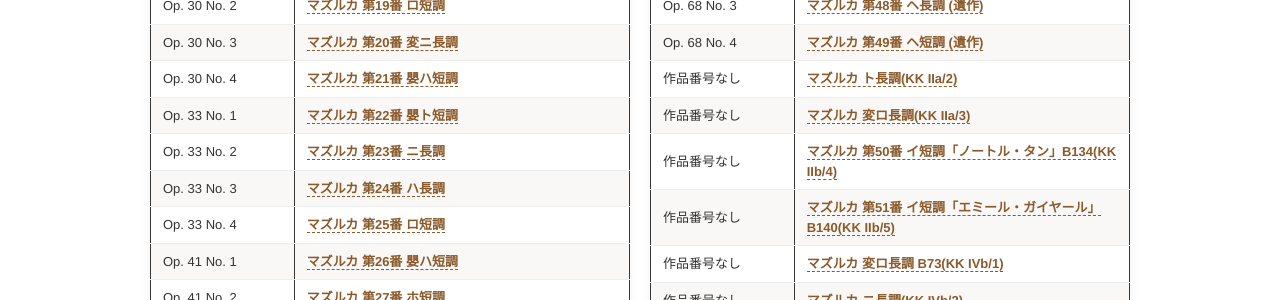
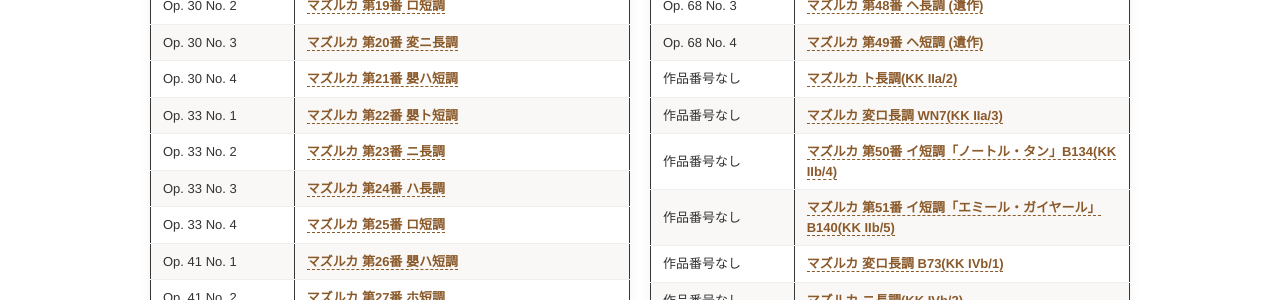
Before and after one commit to akikowashino/akikowashino.github.io, a Jekyll site: the page built from mazurka/index-en.md, in a window 1280 px wide. Shown: the part 901-1201 px from the top of the page. Built offline with Jekyll 4.4.1, drawn with Linux system fonts in a browser that asks for light colours.

Commit message:
Update index-en.md

```diff
--- a/mazurka/index-en.md
+++ b/mazurka/index-en.md
@@ -163,7 +163,7 @@
 
 
         <tr><td>作品番号なし</td><td><a href="#" target="_blank" rel="noopener">マズルカ ト長調(KK IIa/2)</a></td></tr>
-        <tr><td>作品番号なし</td><td><a href="#" target="_blank" rel="noopener">マズルカ 変ロ長調(KK IIa/3)</a></td></tr>
+        <tr><td>作品番号なし</td><td><a href="https://chopin.nifc.pl/en/chopin/kompozycja/8_mazurka-in-b-flat-major" target="_blank" rel="noopener">マズルカ 変ロ長調 WN7(KK IIa/3)</a></td></tr>
         <tr><td>作品番号なし</td><td><a href="https://ks15.imslp.org/files/imglnks/usimg/e/e2/IMSLP96715-PMLP152738-Chopin_Klindworth_Band_1_Bote_12261_B_134_scan.pdf" target="_blank" rel="noopener">マズルカ 第50番 イ短調「ノートル・タン」B134(KK IIb/4)</a></td></tr>
         <tr><td>作品番号なし</td><td><a href="https://vmirror.imslp.org/files/imglnks/usimg/4/47/IMSLP399502-PMLP152797-BnF_btv1b52500541b_1.pdf" target="_blank" rel="noopener">マズルカ 第51番 イ短調「エミール・ガイヤール」B140(KK IIb/5)</a></td></tr>
         <tr><td>作品番号なし</td><td><a href="https://chopin.nifc.pl/en/chopin/kompozycja/56" target="_blank" rel="noopener">マズルカ 変ロ長調 B73(KK IVb/1)</a></td></tr>
```
